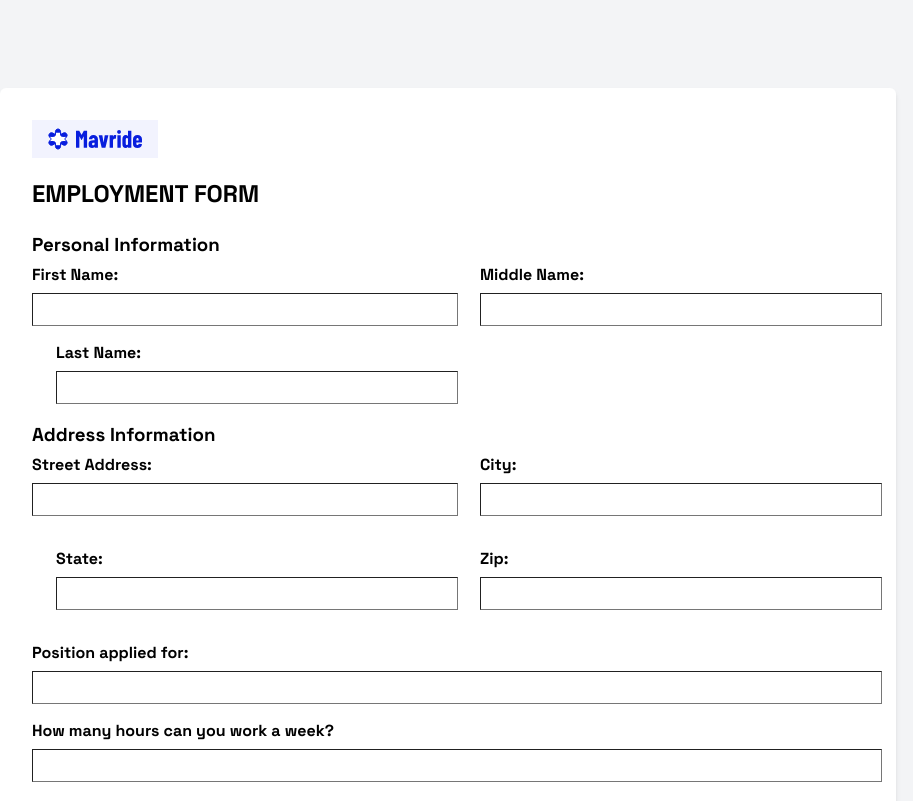
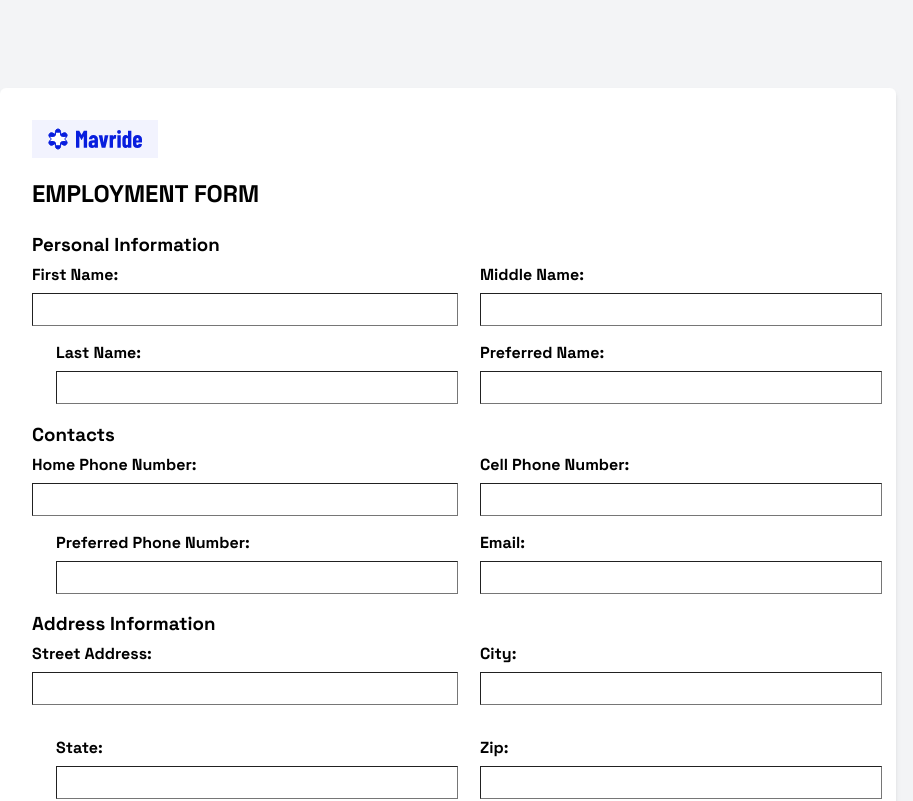
Before and after one commit to Promtech1/mavride, a Next.js app: page /join-us in a window 1280 px wide. Shown: the top 801 px of the page, without its empty margins (192-1105 px from the left). Built offline with nearby package versions, Linux system fonts and the light colour scheme.

Commit message:
next commit

```diff
--- a/pages/join-us.tsx
+++ b/pages/join-us.tsx
@@ -5,10 +5,10 @@ function JoinUs() {
     <div className="bg-gray-100 bg-cover pt-10 pb-10">
       <div className="min-h-screen flex items-center justify-center  mt-12 mb-12 border border-gray-100 max-w-4xl mx-auto">
         <div className="bg-white p-8 rounded-md shadow-md border border-gray-900 w-full">
-        <div className="flex justify-between items-center w-fit bg-mediumblue-200 p-4 py-2 br-2">
-          <img src="/vector.svg" className="mr-2" alt="" />
-          <img src="/mavride.svg" alt="" />
-        </div>
+          <div className="flex justify-between items-center w-fit bg-mediumblue-200 p-4 py-2 br-2">
+            <img src="/vector.svg" className="mr-2" alt="" />
+            <img src="/mavride.svg" alt="" />
+          </div>
           <h2 className="text-3xl font-bold mb-6">EMPLOYMENT FORM</h2>
 
           {/* Personal Information */}
@@ -26,6 +26,33 @@ function JoinUs() {
               <div>
                 <label className="block mb-2 font-semibold">Last Name:</label>
                 <input type="text" className="border p-2 w-full" />
+              </div>
+              <div>
+                <label className="block mb-2 font-semibold">Preferred Name:</label>
+                <input type="text" className="border p-2 w-full" />
+              </div>
+            </div>
+          </div>
+
+          {/* Contacts */}
+          <div className="mb-4">
+            <h3 className="text-2xl font-bold mb-2">Contacts</h3>
+            <div className="grid grid-cols-2 gap-4 space-x-6">
+              <div>
+                <label className="block mb-2 font-semibold">Home Phone Number:</label>
+                <input type="tel" className="border p-2 w-full" />
+              </div>
+              <div>
+                <label className="block mb-2 font-semibold">Cell Phone Number:</label>
+                <input type="tel" className="border p-2 w-full" />
+              </div>
+              <div>
+                <label className="block mb-2 font-semibold">Preferred Phone Number:</label>
+                <input type="tel" className="border p-2 w-full" />
+              </div>
+              <div>
+                <label className="block mb-2 font-semibold">Email:</label>
+                <input type="email" className="border p-2 w-full" />
               </div>
             </div>
           </div>
```
